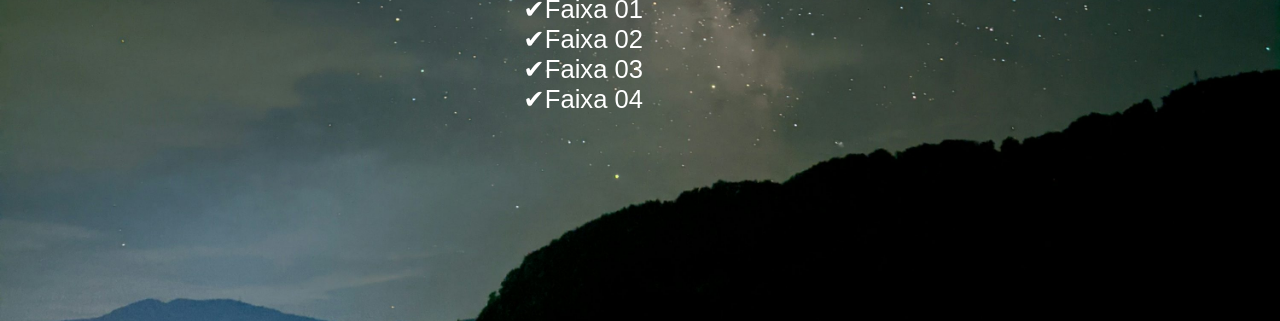
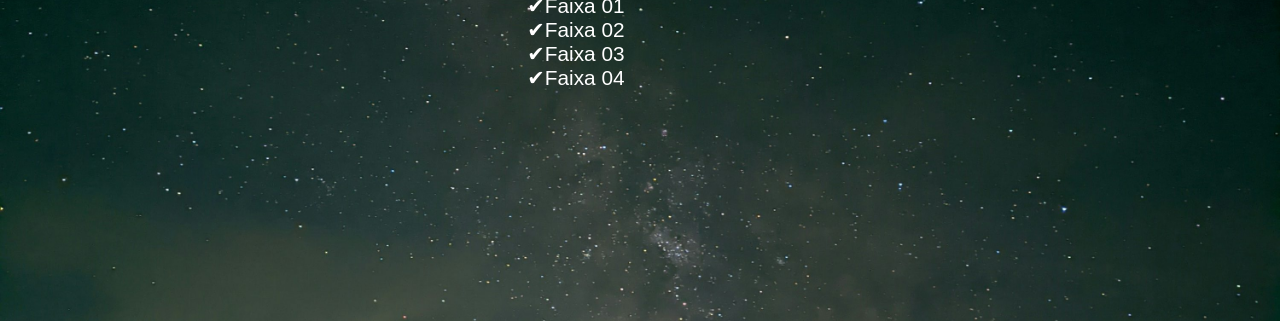
Before and after one commit to SdNocchi/allstarbrasilproject, a plain HTML site: page albumnovo.html in a window 1280 px wide. Shown: the part 508-829 px from the top of the page. Drawn offline with Linux system fonts and the light colour scheme.

Commit message:
Update albumnovo.css

```diff
--- a/estilo/albumnovo.css
+++ b/estilo/albumnovo.css
@@ -29,6 +29,7 @@ body {
     background-position: center center;
     background-repeat: no-repeat;
     margin: auto;
+    background-attachment: fixed;
 }
 
 body > header > h1 {
@@ -110,8 +111,9 @@ footer > h3 {
     padding-left: auto, 70px;
     margin: auto;
     color: white;
-    font-size: 1.6em;
+    font-size: 1.3em;
     font-family: "Funnel Display", sans-serif;
+
 }
 
 .ajuste {
```
